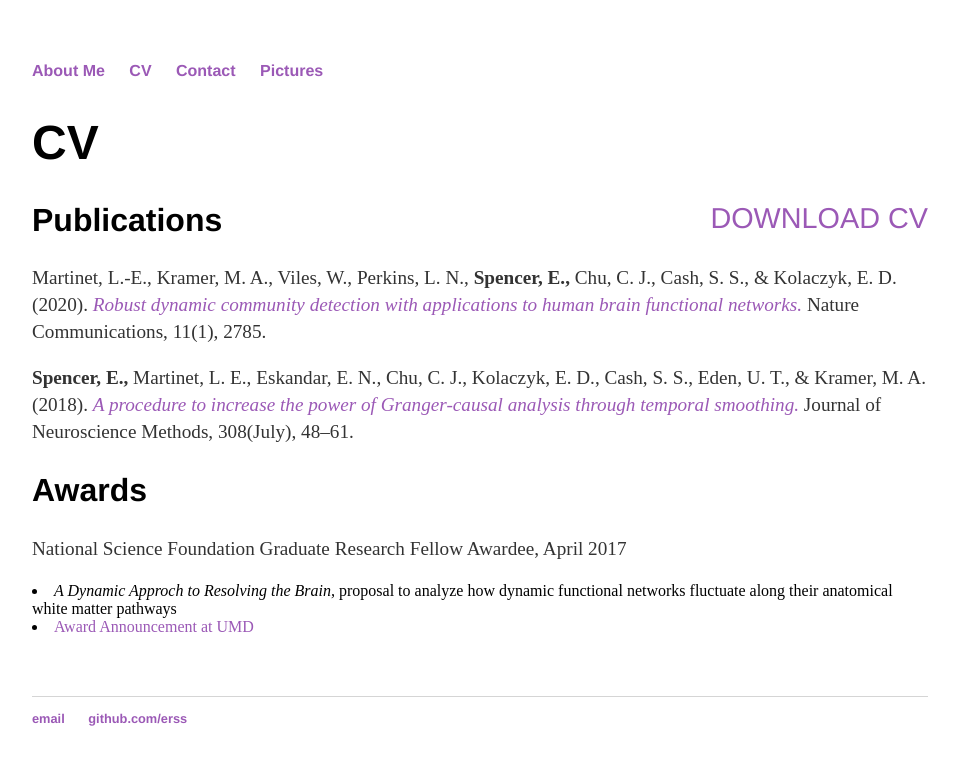
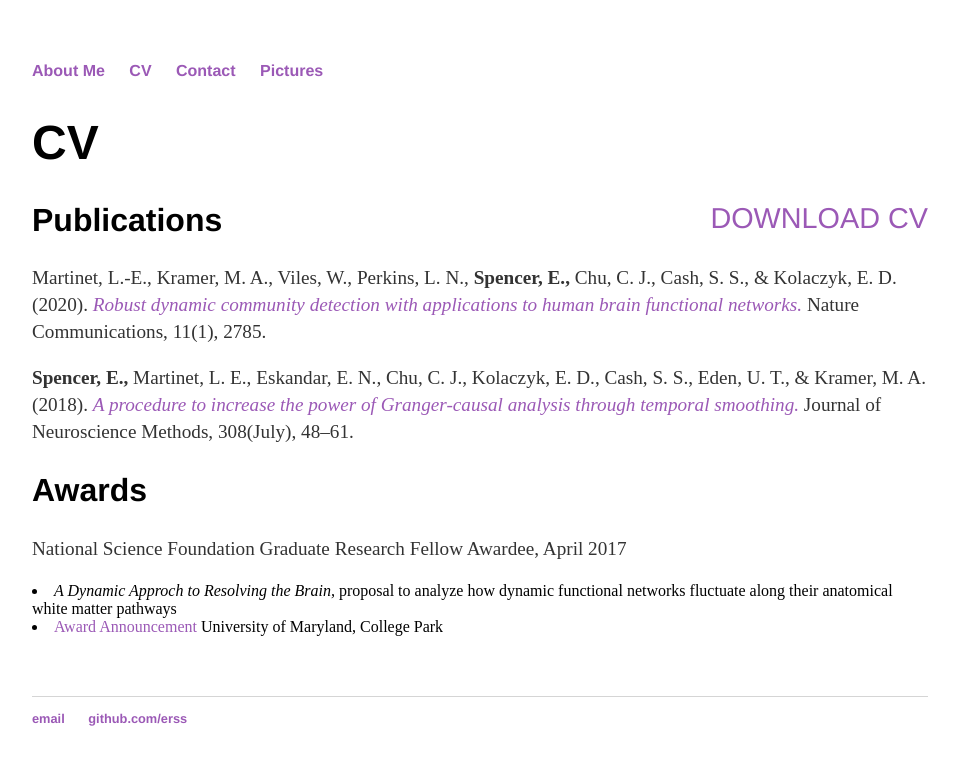
Before and after one commit to erss/erss.github.io, a Jekyll site: the page built from cv/index.html, in a window 1280 px wide. Shown: the top 765 px of the page, without its empty margins (160-1119 px from the left). Built offline with Jekyll 4.4.1, drawn with Linux system fonts in a browser that asks for light colours.

Commit message:
Update index.html

```diff
--- a/cv/index.html
+++ b/cv/index.html
@@ -24,7 +24,7 @@ title: CV of Liz Spencer
 					<p> National Science Foundation Graduate Research Fellow Awardee, April 2017  </p>
 						  <li><em> A Dynamic Approch to Resolving the Brain, </em> proposal to analyze how dynamic functional networks
 							  fluctuate along their anatomical white matter pathways </li>
-						  <li><a href="https://cmns.umd.edu/news-events/features/3835"> Award Announcement at UMD </a> </li>
+						  <li><a href="https://cmns.umd.edu/news-events/features/3835"> Award Announcement</a> University of Maryland, College Park</li>
 
 
 
```
